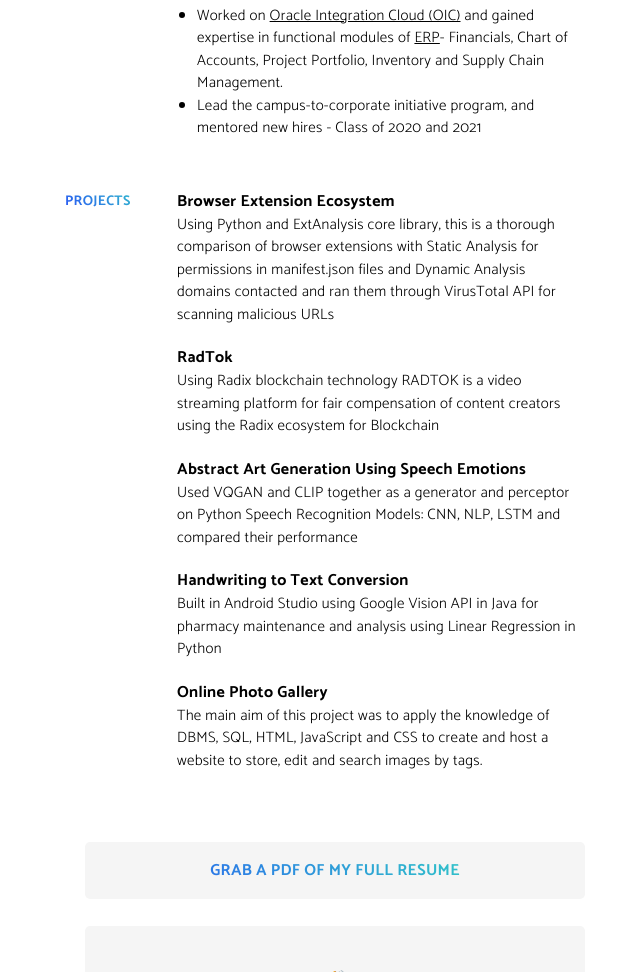
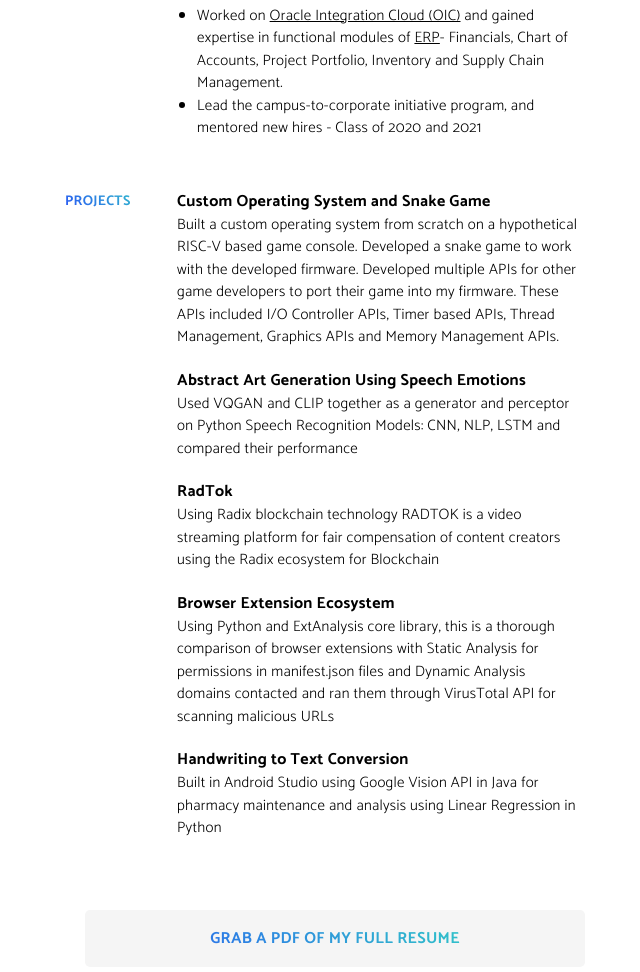
Before and after one commit to bchiang7/react-profile, a plain HTML site: page index.html in a window 1280 px wide. Shown: the part 1558-2530 px from the top of the page, without its empty margins (625-1265 px from the left). Drawn offline with Linux system fonts and the light colour scheme.

Commit message:
updated projects

```diff
--- a/index.html
+++ b/index.html
@@ -26,27 +26,6 @@
             <a href="https://github.com/shivani-k" target="_blank"><i class="fa fa-github"></i></a>
             <a href="https://www.instagram.com/shivanikalamadi/" target="_blank"><i class="fa fa-instagram"></i></a>
           </div>
-          <!-- <div>
-            <button class="styled-buttons" id="showFormButton">Say Hi <span class="wave"> 👋</span></button>
-              <form action="https://formspree.io/f/xvojwybz" method="POST" id="myForm" style="display: none;">
-                <div class="contact">
-                  <br>
-                  <div>
-                    <label class="contact-text" for="name">Name</label>
-                    <input type="text" name="name" id="name"/>
-                  </div>
-                  <div>
-                    <label class="contact-text" for="email">Email</label>
-                    <input type="text" name="email" id="email" />
-                  </div>
-                  <div>
-                    <label class="contact-text" for="message">Message</label>
-                    <textarea name="message" id="message" rows="6" class="styled-textarea"></textarea>
-                  </div>
-                  <input type="submit" value="Send" class="styled-buttons2" />
-                </div>
-              </form>
-          </div> -->
         </div>
       </div>
     </div>
@@ -58,7 +37,7 @@
             <p class="intro-p">I'm currently in my final year of Master's in Computer Science at University of California Davis.</p>
             <p class="intro-p">Originally from Bangalore, I have about 3 years of industry experience after my undergrad in CS. I have worked at Oracle on its Fusion Technologies and rigorously executed project and client goals.</p>
             <p class="intro-p">I enjoy coding especially when it's with loads of data. I'm experienced in developing and designing solutions that are efficient in execution, thorough in analysis and robust from a security standpoint.</p>
-            <span class="intro-p job-pls">I'm currently looking for a full-time job before I graduate in April 2024!</span>
+            <span class="intro-p job-pls">I'm currently looking for full-time roles to start after my graduation in June 2024!</span>
           </div>
         </div>
         <div class="skills">
@@ -70,7 +49,7 @@
             </div>
             <div class="skill-category">
               <strong>Tools I'm comfortable with: &nbsp;</strong>
-              <span>Git & Github, Command Line, REST, SOAP, BIP, OTBI, OIC, Kubernetes, DevOps</span>
+              <span>Git & Github, Command Line, REST, SOAP, Kubernetes, DevOps, BIP, OTBI, OIC</span>
             </div>
           </div>
         </div>
@@ -126,24 +105,24 @@
           <h4>Projects</h4>
           <div class="content">
             <div class="project-item">
-              <a class="project-title" href="https://github.com/shivani-k/BrowserExtensionEcosystemAnalysis" target="_blank">Browser Extension Ecosystem</a>
-              <p class="project-desc">Using Python and ExtAnalysis core library, this is a thorough comparison of browser extensions with Static Analysis for permissions in manifest.json files and Dynamic Analysis domains contacted and ran them through VirusTotal API for scanning malicious URLs</p>
+              <a class="project-title" href="https://github.com/shivani-k/riscv-console" target="_blank">Custom Operating System and Snake Game</a>
+              <p class="project-desc">Built a custom operating system from scratch on a hypothetical RISC-V based game console. Developed a snake game to work with the developed firmware. Developed multiple APIs for other game developers to port their game into my firmware. These APIs included I/O Controller APIs, Timer based APIs, Thread Management, Graphics APIs and Memory Management APIs.</p>
+            </div>
+            <div class="project-item">
+              <a class="project-title" href="https://github.com/shivani-k/ML_ImageGeneration" target="_blank">Abstract Art Generation Using Speech Emotions</a>
+              <p class="project-desc">Used VQGAN and CLIP together as a generator and perceptor on Python Speech Recognition Models: CNN, NLP, LSTM and compared their performance</p>
             </div>
             <div class="project-item">
               <a class="project-title" href="https://github.com/shivani-k/RadTok" target="_blank">RadTok</a>
               <p class="project-desc">Using Radix blockchain technology RADTOK is a video streaming platform for fair compensation of content creators using the Radix ecosystem for Blockchain</p>
             </div>
             <div class="project-item">
-              <a class="project-title" href="https://github.com/shivani-k/ML_ImageGeneration" target="_blank">Abstract Art Generation Using Speech Emotions</a>
-              <p class="project-desc">Used VQGAN and CLIP together as a generator and perceptor on Python Speech Recognition Models: CNN, NLP, LSTM and compared their performance</p>
+              <a class="project-title" href="https://github.com/shivani-k/BrowserExtensionEcosystemAnalysis" target="_blank">Browser Extension Ecosystem</a>
+              <p class="project-desc">Using Python and ExtAnalysis core library, this is a thorough comparison of browser extensions with Static Analysis for permissions in manifest.json files and Dynamic Analysis domains contacted and ran them through VirusTotal API for scanning malicious URLs</p>
             </div>
             <div class="project-item">
               <a class="project-title">Handwriting to Text Conversion</a>
               <p class="project-desc">Built in Android Studio using Google Vision API in Java for pharmacy maintenance and analysis using Linear Regression in Python</p>
-            </div>
-            <div class="project-item">
-              <a class="project-title" href="https://github.com/shivani-k/OnlinePhotoGallery" target="_blank">Online Photo Gallery</a>
-              <p class="project-desc">The main aim of this project was to apply the knowledge of DBMS, SQL, HTML, JavaScript and CSS to create and host a website to store, edit and search images by tags.</p>
             </div>
           </div>
         </div>
```
